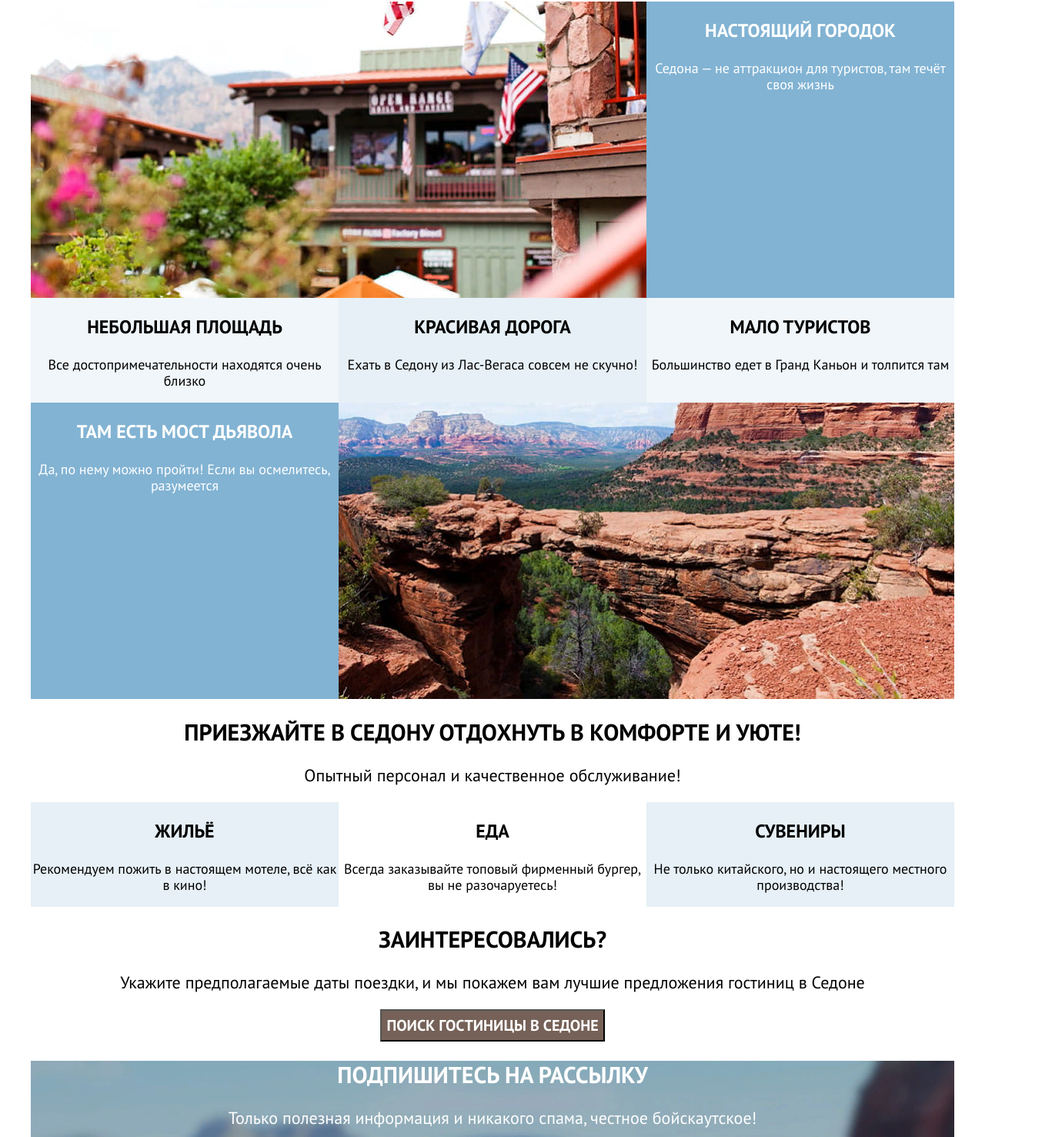
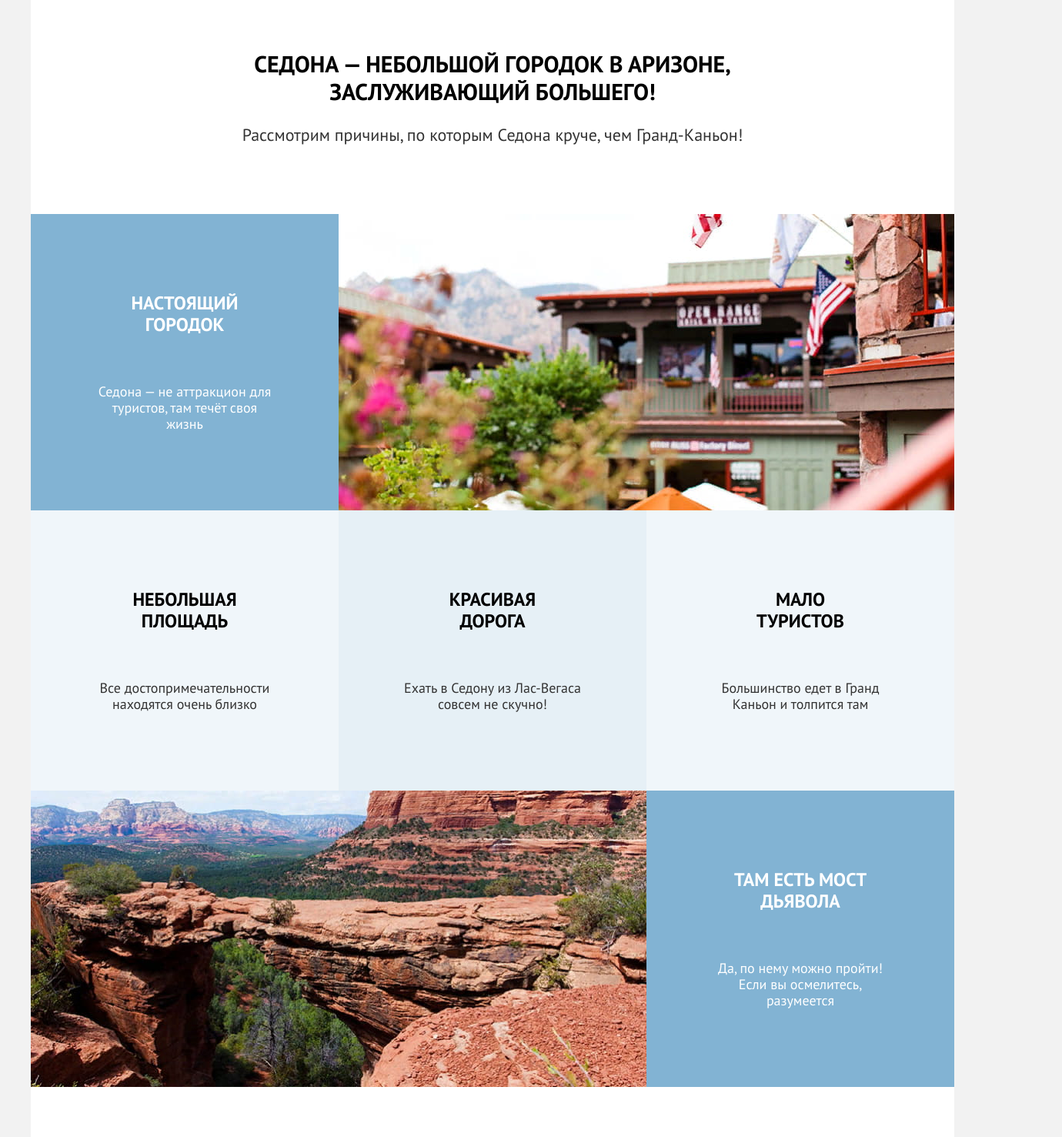
Before and after one commit to htmlacademy-htmlcss/2349695-sedona-37, a plain HTML site: page index.html in a window 1280 px wide. Shown: the part 559-2036 px from the top of the page at 77% size, 1380 px wide, since content can reach past the window. Drawn offline with Linux system fonts and the light colour scheme.

Commit message:
Добавляет мелкие сетки для индекс
Добавляет мелкие сетки для индекс

```diff
--- a/index.html
+++ b/index.html
@@ -42,19 +42,19 @@
     </header>
     <main class="main-container main-index">
       <section class="hero">
-        <h1 hidden class="visually-hidden">Добро пожаловать в Седону</h1>
+        <h1 class="visually-hidden">Добро пожаловать в Седону</h1>
         <img class="hero-img" src="images/welcome.svg" width="458" height="352" alt="Welcome to the gorgeous Sedona.">
       </section>
       <section class="benefits">
-        <h2 class="title">Седона — небольшой городок в Аризоне, заслуживающий большего!</h2>
+        <h2>Седона — небольшой городок в Аризоне, заслуживающий большего!</h2>
         <p class="benefits-description">Рассмотрим причины, по которым Седона круче, чем Гранд-Каньон!</p>
         <ul class="benefits-list">
+          <li class="benefits-item benefits-text">
+            <h3 class="benefits-title">Настоящий городок</h3>
+            <p>Седона — не аттракцион для туристов, там течёт своя жизнь</p>
+          </li>
           <li class="benefits-item benefits-item-img">
             <img class="benefits-img" src="images/photo-index-1.jpg" width="800" height="385" alt="Здания города Седоны.">
-          </li>
-          <li class="benefits-item benefits-text">
-            <h3 class="benefits-title">Настоящий городок</h3>
-            <p class="benefits-reasons">Седона — не аттракцион для туристов, там течёт своя жизнь</p>
           </li>
           <li class="benefits-item light-blue">
             <h3 class="benefits-title">Небольшая площадь</h3>
@@ -68,17 +68,17 @@
             <h3 class="benefits-title">Мало туристов</h3>
             <p class="benefits-reasons">Большинство едет в Гранд Каньон и толпится там</p>
           </li>
+          <li class="benefits-item benefits-item-img">
+            <img class="benefits-img" src="images/photo-index-2.jpg" width="800" height="385" alt="Красивые виды на красные скалы Седоны.">
+          </li>
           <li class="benefits-item benefits-text">
             <h3 class="benefits-title">Там есть мост дьявола</h3>
-            <p class="benefits-reasons">Да, по нему можно пройти! Если вы осмелитесь, разумеется</p>
-          </li>
-          <li class="benefits-item benefits-item-img">
-            <img class="benefits-img" src="images/photo-index-2.jpg" width="800" height="385" alt="Красивые виды на красные скалы Седоны.">
+            <p>Да, по нему можно пройти! Если вы осмелитесь, разумеется</p>
           </li>
         </ul>
       </section>
       <section class="services">
-        <h2 class="title">Приезжайте в Седону отдохнуть в комфорте и уюте!</h2>
+        <h2>Приезжайте в Седону отдохнуть в комфорте и уюте!</h2>
         <p class="services-description">Опытный персонал и качественное обслуживание!</p>
         <ul class="services-list">
           <li class="services-item blue">
@@ -96,14 +96,14 @@
         </ul>
       </section>
       <section class="search">
-        <h2 class="title">Заинтересовались?</h2>
+        <h2>Заинтересовались?</h2>
         <p class="search-description">Укажите предполагаемые даты поездки, и мы покажем вам лучшие предложения гостиниц в Седоне</p>
         <button class="search-button" type="button">Поиск гостиницы в Седоне</button>
       </section>
     </main>
     <footer class="page-footer">
       <section class="newsletter">
-        <h2 class="newsletter-title">Подпишитесь на рассылку</h2>
+        <h2>Подпишитесь на рассылку</h2>
         <p class="newsletter-description">Только полезная информация и никакого спама, честное бойскаутское!</p>
         <form class="newsletter-form" action="https://echo.htmlacademy.ru/" method="post">
           <input type="text" name="newsletter-date" placeholder="Ваш e-mail">
@@ -111,7 +111,7 @@
         </form>
       </section>
       <section class="contacts">
-        <h2 hidden class="visually-hidden">Социальные сети</h2>
+        <h2 class="visually-hidden">Социальные сети</h2>
         <ul class="contacts-list">
           <li class="contacts-item">
             <a class="contacts-link" href="https://vk.com/htmlacademy">
--- a/styles/styles.css
+++ b/styles/styles.css
@@ -22,26 +22,42 @@ html {
   font-family: 'PT Sans', sans-serif;
   font-size: 22px;
   line-height: 26px;
-  background-color: #FFFFFF;
+  background-color: #F2F2F2;
   color: #000000;
  }
+ .visually-hidden {
+  position: absolute;
+  width: 1px;
+  height: 1px;
+  margin: -1px;
+  padding: 0;
+  border: 0;
+  clip: rect(0 0 0 0);
+  overflow: hidden;
+}
 .page-container {
   margin: 0 auto;
   width:1200px;
   min-height: 100%;
   display:flex;
   flex-direction: column;
+  background-color: #FFFFFF;
 }
 .main-nav {
   display:flex;
-  width:1200px;
+  width:1020px;
+}
+.logo {
+  display: block;
 }
 .nav-list {
   margin:0;
   padding: 0;
-  list-style: none;
+  list-style-type: none;
   width:530px;
   display:flex;
+  flex-wrap: wrap;
+  align-items: center;
 }
 .nav-user {
   width:290px;
@@ -54,7 +70,13 @@ html {
   text-transform: capitalize;
   text-decoration: none;
   color:#000000;
+  display: block;
+  padding: 20px 16px;
  }
+ .nav-user .nav-link {
+  min-width: 16px;
+  min-height: 22px;
+}
  .nav-here {
   font-weight: 700;
   font-size: 16px;
@@ -64,9 +86,13 @@ html {
   text-align: center;
   text-transform: uppercase;
   text-decoration: none;
+  display: block;
+  padding: 8px 34px;
  }
 .main-container {
   flex-grow: 1;
+  margin: 0;
+  padding: 0;
  }
 .hero {
   background-image: url("../images/index-background.jpg");
@@ -79,31 +105,47 @@ html {
 .hero-img {
   display: block;
   margin: 0 auto;
+  padding-top:51px;
+  padding-bottom: 82px;
 }
-.title {
+.benefits h2 {
+  width:620px;
+  margin:0 auto;
+  padding-top:69px;
+  margin-bottom:25px;
   font-weight: 700;
   font-size: 30px;
   line-height: 36px;
   text-align: center;
   text-transform: uppercase;
 }
+.benefits-description {
+  width: 651px;
+  margin: 0 auto;
+  margin-bottom: 90px;
+  font-size: 22px;
+  line-height: 26px;
+  text-align: center;
+  color: #333333;
+
+}
 .benefits-list {
   margin:0;
   padding: 0;
-  list-style: none;
+  list-style-type: none;
   display:flex;
   flex-wrap: wrap;
 }
-.benefits-description {
-  font-size: 22px;
-  line-height: 26px;
-  text-align: center;
-}
 .benefits-item {
+  box-sizing: border-box;
   width:400px;
+  padding: 102px 85px;
+  text-align:center;
 }
 .benefits-item-img {
+  box-sizing: border-box;
   width:800px;
+  padding:0;
 }
 .benefits-img {
   display:block;
@@ -115,15 +157,26 @@ html {
   line-height: 28px;
   text-align: center;
   text-transform: uppercase;
+  width:175px;
+  margin:0 auto;
+  margin-bottom:62px;
 }
-.benefits-item p {
+.benefits-reasons {
+  font-size: 18px;
+  line-height: 21px;
+  text-align: center;
+  margin:0;
+  color: #333333;
+}
+.benefits-text {
+  color:#FFFFFF;
+  background-color: #82B3D3;
   font-size: 18px;
   line-height: 21px;
   text-align: center;
 }
-.benefits-text {
-  color:#FFFFFF;
-  background-color: #82B3D3;
+.benefits-text p {
+  margin:0;
 }
 .blue {
   background-color: rgba(131, 179, 211, 0.2);
@@ -131,20 +184,36 @@ html {
 .light-blue {
   background-color: rgba(131, 179, 211, 0.12);
 }
-.services-list {
-  margin:0;
-  padding: 0;
-  list-style: none;
-  display: flex;
-  flex-wrap: wrap;
-}
-.services-item {
-  width:400px;
+.services h2 {
+  font-size: 30px;
+  line-height: 36px;
+  text-transform: uppercase;
+  text-align: center;
+  width:505px;
+  padding-top:64px;
+  margin: 0 auto;
+  margin-bottom:20px;
 }
 .services-description {
   font-size: 22px;
   line-height: 26px;
   text-align: center;
+  width:490px;
+  margin:0 auto;
+  margin-bottom:64px;
+  color: #333333;
+}
+.services-list {
+  margin:0;
+  padding: 0;
+  list-style-type: none;
+  display: flex;
+  flex-wrap: wrap;
+}
+.services-item {
+  box-sizing: border-box;
+  width:400px;
+  padding:81px 85px;
 }
 .services-item h3 {
   font-weight: 700;
@@ -157,13 +226,28 @@ html {
   font-size: 18px;
   line-height: 21px;
   text-align: center;
+  margin:0;
+  color: #333333;
 }
 .search {
   text-align: center;
 }
+.search h2 {
+  font-size: 30px;
+  line-height: 36px;
+  text-transform: uppercase;
+  width:297px;
+  padding-top:96px;
+  margin:0 auto;
+  margin-bottom: 20px;
+}
 .search-description {
   font-size: 22px;
   line-height: 26px;
+  width:592px;
+  margin: 0 auto;
+  margin-bottom:54px;
+  color: #333333;
 }
 .search-button {
   font-family: inherit;
@@ -174,25 +258,34 @@ html {
   background-color: #756157;
   text-decoration: none;
   text-transform: uppercase;
+  padding: 8px 50px;
+  margin-bottom:96px;
 }
 .newsletter {
   background-image: url("../images/subscribe-background.jpg");
   background-color: #000000;
-  background-size: 100% auto;
+  background-size: cover;
   background-repeat: no-repeat;
   text-align: center;
 }
-.newsletter-title {
+.newsletter h2 {
   font-weight: 700;
   font-size: 30px;
   line-height: 36px;
   text-transform: uppercase;
   color: #FFFFFF;
+  width:404px;
+  padding-top:96px;
+  margin:0 auto;
+  margin-bottom: 20px;
 }
 .newsletter-description {
   font-size: 22px;
   line-height: 26px;
   color: #FFFFFF;
+  width:475px;
+  margin: 0 auto;
+  margin-bottom:54px;
 }
 .submit-button {
   font-family: inherit;
@@ -204,20 +297,25 @@ html {
   background-color: #82B3D3;;
   text-decoration: none;
   text-transform: uppercase;
+  margin-bottom:104px;
 }
 .contacts {
+  box-sizing: border-box;
   display: flex;
   justify-content: space-between;
-  width:1200px;
   padding-left: 70px;
   padding-right: 70px;
+  padding-top:40px;
+  padding-bottom:30px;
 }
 .contacts-list {
   margin:0;
   padding: 0;
-  list-style: none;
+  list-style-type: none;
   display: flex;
+  flex-wrap: wrap;
   width:160px;
+  align-items: center;
 }
 .contacts-item {
   width:48px;
@@ -234,14 +332,13 @@ html {
 .htmlacademy-link {
   width:115px;
 }
-/*Почему вылезла ссылка за край?*/
 
 /*Стили для catalog.html*/
 
 .inner-header {
   background-image: url("../images/filter-background.jpg");
   background-color: #000000;
-  background-size: 100% auto;
+  background-size: cover;
   background-repeat: no-repeat;
   color:#FFFFFF;
 }
@@ -249,6 +346,8 @@ html {
   font-weight: 700;
   font-size: 60px;
   line-height: 78px;
+  margin-top:0;
+  margin-bottom:8px;
 }
 .breadcrumbs {
   font-size: 16px;
@@ -256,7 +355,7 @@ html {
   display:flex;
   margin:0;
   padding:0;
-  list-style: none;
+  list-style-type: none;
 }
 .hotel-filter-title {
   font-weight: 700;
@@ -267,7 +366,7 @@ html {
 .appearance {
   margin: 0;
   padding:0;
-  list-style: none;
+  list-style-type: none;
   display:flex;
   width:160px;
 }
@@ -303,7 +402,7 @@ html {
 .hotel-cards-list {
   margin: 0;
   padding:0;
-  list-style: none;
+  list-style-type: none;
   display:flex;
   flex-wrap: wrap;
 }
@@ -345,7 +444,7 @@ html {
 .pagination {
   margin: 0;
   padding:0;
-  list-style: none;
+  list-style-type: none;
   display:flex;
   width:1060px;
 }
```
Also changed, not shown: catalog.html (+3 -3 lines).
